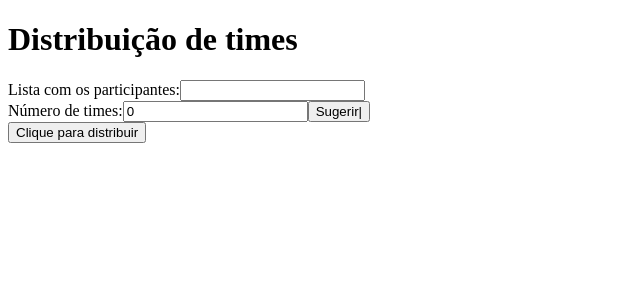
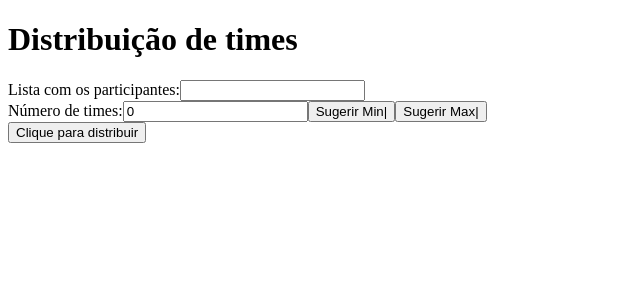
Before and after one commit to kamatashi/Selecionador-de-Equipes, a React (Vite) app: page / in a window 1280 px wide. Shown: the top 300 px of the page, without its empty margins (0-640 px from the left). Built offline with nearby package versions, Linux system fonts and the light colour scheme.

Commit message:
feat: calculateMaxPeapleTeam func added

```diff
--- a/src/components/TeamDistribution/index.jsx
+++ b/src/components/TeamDistribution/index.jsx
@@ -19,11 +19,8 @@ const TeamDistribution = () => {
     inputString.replace(/\d/g, "");
 
   const calculateTeams = () => {
-    console.log("Alrigth");
     const limitTeams = 7;
-    const peopleArray = peopleList
-      .split(". ")
-      .map((name) => name.trim());
+    const peopleArray = peopleList.split(". ").map((name) => name.trim());
     const maxPeoplePerTeam = Math.ceil(peopleArray.length / limitTeams); // Pode ajustar o limite conforme necessário
     setPeoplePerTeam(maxPeoplePerTeam);
 
@@ -31,6 +28,17 @@ const TeamDistribution = () => {
     const calculatedNumTeams = Math.ceil(peopleArray.length / maxPeoplePerTeam);
     setNumTeams(calculatedNumTeams);
   };
+
+  function calculateMaxPeapleTeam() {
+    // Garante que minPeoplePerTeam seja pelo menos 1
+    const peopleArray = peopleList.split(". ").map((name) => name.trim());
+    const minPeoplePerTeam = Math.max(1, minPeoplePerTeam);
+
+    // Calcula o número ideal de times
+    const idealNumTeams = Math.ceil(peopleArray / minPeoplePerTeam);
+
+    return idealNumTeams;
+  }
 
   const distributeTeams = () => {
     const peopleArray = peopleList.split(". ").map((name) => name.trim());
@@ -62,7 +70,8 @@ const TeamDistribution = () => {
       <label>
         Número de times:
         <input type="number" value={numTeams} onChange={handleNumTeamsChange} />
-        <Button label="Sugerir" onClick={calculateTeams} />
+        <Button label="Sugerir Min" onClick={calculateTeams} />
+        <Button label="Sugerir Max" onClick={calculateMaxPeapleTeam} />
       </label>
       <br />
       <button onClick={distributeTeams}>Clique para distribuir</button>
```
